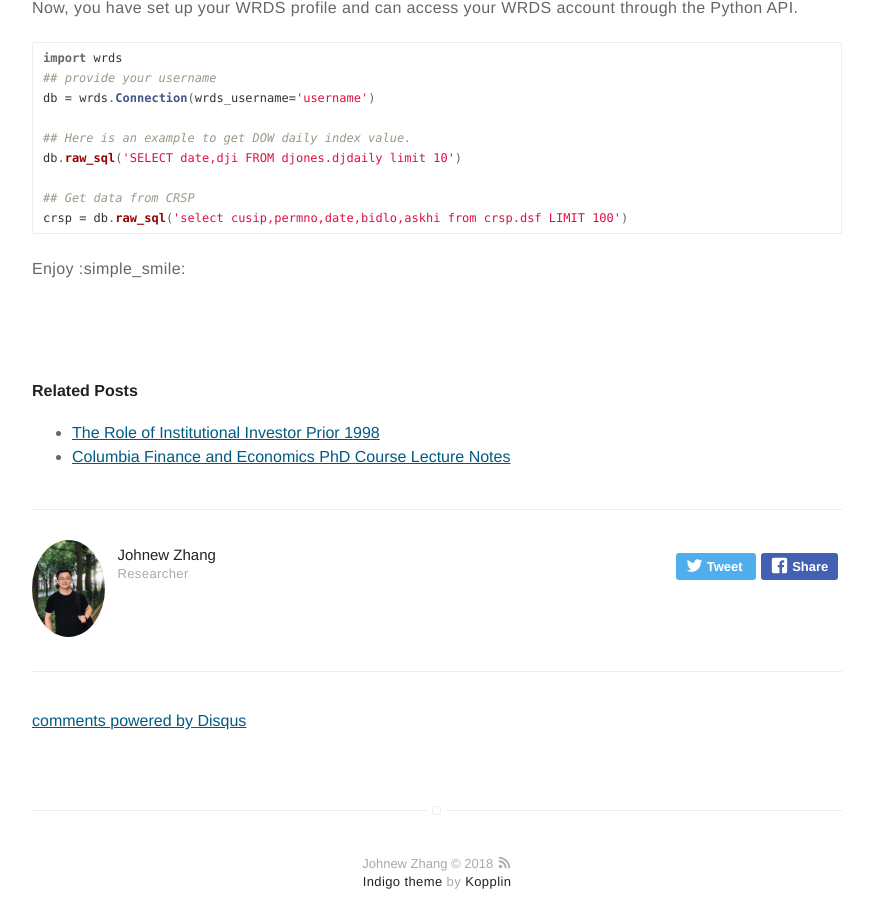
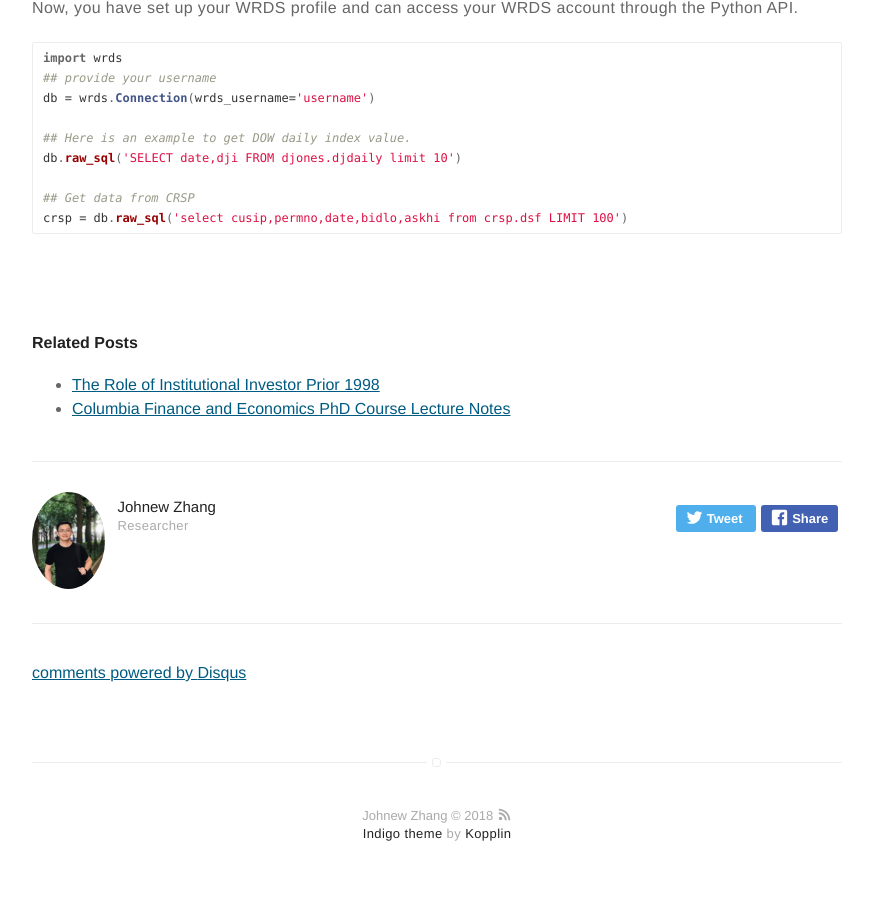
Before and after one commit to WizardKingZ/WizardKingZ.github.io, a Jekyll site: the page built from _posts/2018-10-01-wrdsdataaccesspython-tutorial.markdown, in a window 1280 px wide and 900 px high, scrolled down 896 px. Shown: the whole window, without its empty margins (203-1076 px from the left). Built offline with Jekyll 4.4.1, drawn with Linux system fonts in a browser that asks for light colours; comment, search, counter and statistics services are not loaded.

Commit message:
Update 2018-10-01-wrdsdataaccesspython-tutorial.markdown

````diff
--- a/_posts/2018-10-01-wrdsdataaccesspython-tutorial.markdown
+++ b/_posts/2018-10-01-wrdsdataaccesspython-tutorial.markdown
@@ -51,5 +51,3 @@ db.raw_sql('SELECT date,dji FROM djones.djdaily limit 10')
 ## Get data from CRSP
 crsp = db.raw_sql('select cusip,permno,date,bidlo,askhi from crsp.dsf LIMIT 100')
 ```
-
-Enjoy :simple_smile:
````
